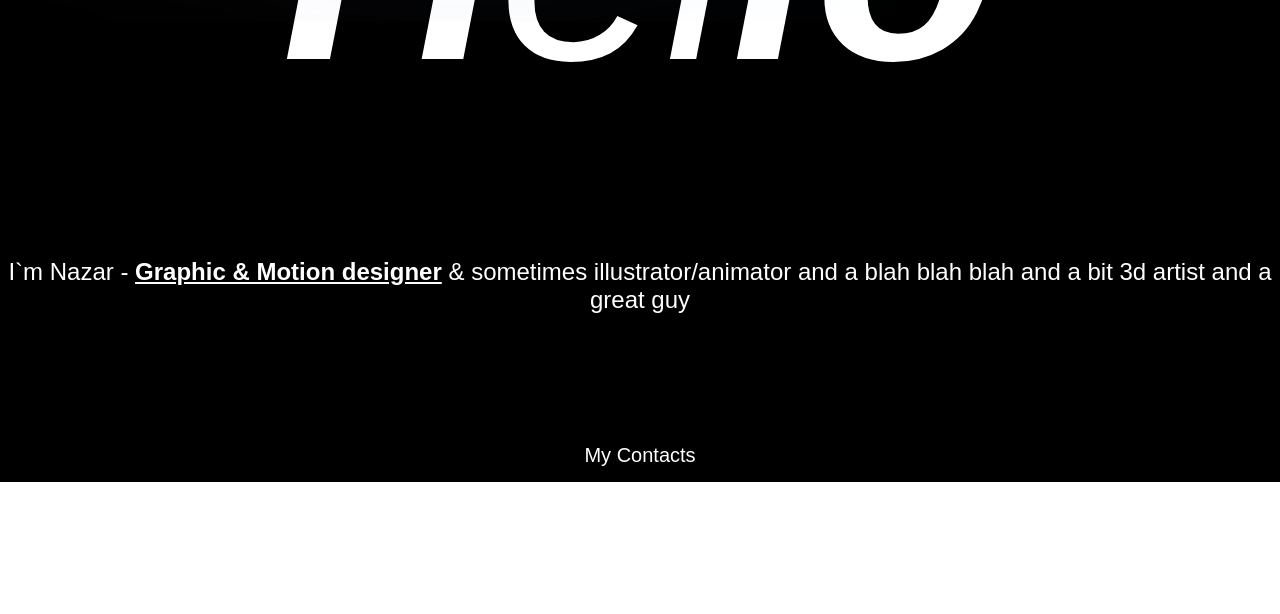
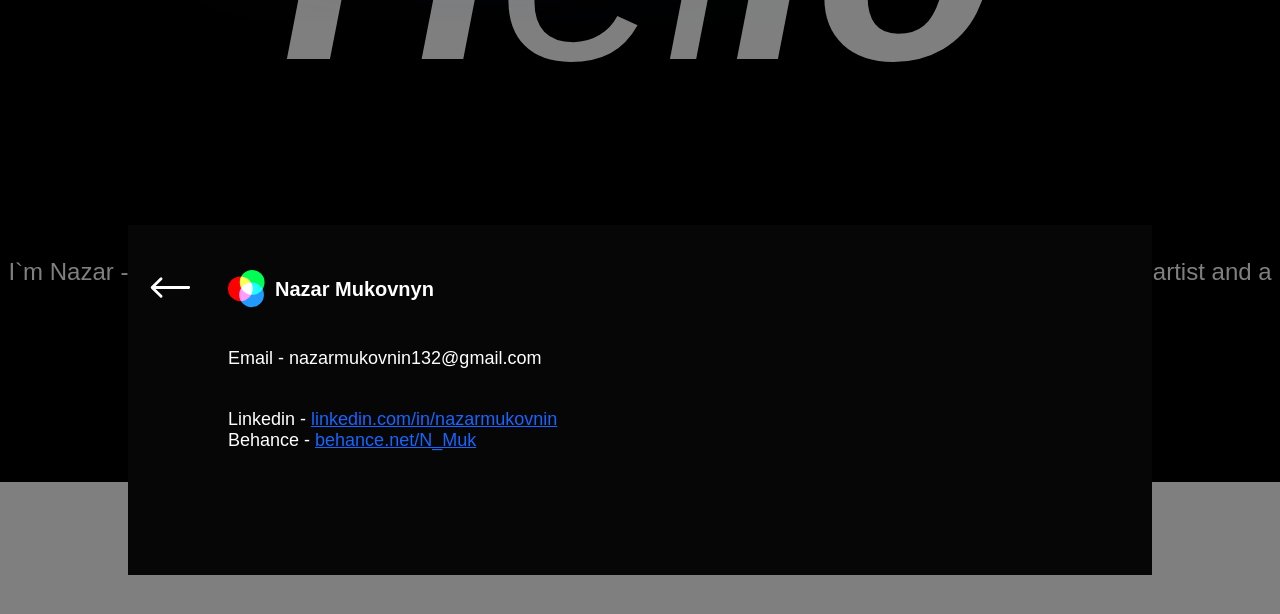
Before and after one commit to VRomanenko04/designer-portfolio, a React (Vite) app: page / in a window 1280 px wide. Both pictures are taken after a click on the button "My Contacts". Shown: the part 1118-1732 px from the top of the page. Built offline with nearby package versions, Linux system fonts and the light colour scheme.

Commit message:
Сделал модальное окно для Contacts в InfoBlock по заготовке

```diff
--- a/src/components/InfoBlock/InfoBlock.module.scss
+++ b/src/components/InfoBlock/InfoBlock.module.scss
@@ -68,3 +68,55 @@
         text-decoration: underline;
     }
 }
+
+// Стилизация модального окна
+.modal__window {
+    background-color: #060606;
+    height: 350px;
+    width: 80%;
+}
+
+.modal__wrapper {
+    color: $white;
+    position: relative;
+
+    .arrow {
+        position: absolute;
+        top: 40px;
+        left: 20px;
+        width: 45px;
+        height: 45px;
+        transform: rotate(180deg);
+        fill: $white;
+        cursor: pointer;
+    }
+}
+
+.modal__container {
+    padding: 45px 100px;
+}
+
+.modal__title {
+    display: flex;
+    align-items: center;
+    margin-bottom: 40px;
+
+    h3 {
+        margin-left: 10px;
+        font-size: $basicFont;
+        font-weight: 600;
+    }
+}
+
+.email {
+    font-size: $smallFont;
+    margin-bottom: 40px;
+}
+
+.modal__link {
+    font-size: $smallFont;
+
+    a {
+        color: #1665FF;
+    }
+}
--- a/src/components/InfoBlock/InfoBlock.tsx
+++ b/src/components/InfoBlock/InfoBlock.tsx
@@ -1,6 +1,12 @@
+import { useState } from 'react';
 import styles from './InfoBlock.module.scss';
+import ModalWindow from '../ModalWindow/ModalWindow';
+import arrow from '../../assets/arrow_right_icon.svg';
+import smallRGB from '../../assets/smallRGB.svg';
 
 const InfoBlock = () => {
+    const [active, setActive] = useState(false);
+
     return (
         <section className={styles.wrapper}>
             <div className={styles.container}>
@@ -10,9 +16,29 @@ const InfoBlock = () => {
                     <span className={styles.big__span}>lo</span>
                 </h1>
                 <h3 className={styles.info__text}>I`m Nazar - <span>Graphic & Motion designer</span> & sometimes illustrator/animator and a blah blah blah and a bit 3d artist and a great guy</h3>
-                <button className={styles.contacts}>My Contacts</button>
+                <button onClick={() => setActive(true)} className={styles.contacts}>My Contacts</button>
                 <p className={styles.infoblock__footer}>here you can see some of my <span className={styles.underline_span}>projects</span> <span>;)</span></p>
             </div>
+            <ModalWindow
+                active={active}
+                setActive={setActive}
+                extendClass={styles.modal__window}
+            >
+                <div className={styles.modal__wrapper}>
+                    <img src={arrow} alt="arrow" className={styles.arrow} onClick={() => setActive(false)}/>
+                    <div className={styles.modal__container}>
+                        <div className={styles.modal__title}>
+                            <img src={smallRGB} alt="rgb icon" />
+                            <h3>Nazar Mukovnyn</h3>
+                        </div>
+                        <div>
+                            <p className={styles.email}>Email - nazarmukovnin132@gmail.com</p>
+                            <p className={styles.modal__link} >Linkedin - <a target="_blank" href="https://linkedin.com/in/nazarmukovnin">linkedin.com/in/nazarmukovnin</a></p>
+                            <p className={styles.modal__link} >Behance - <a target="_blank" href="https://behance.net/N_Muk">behance.net/N_Muk</a></p>
+                        </div>
+                    </div>
+                </div>
+            </ModalWindow>
         </section>
     )
 }
```
Also changed, not shown: src/assets/arrow.svg (deleted), src/assets/arrow_right_icon.svg (added).
